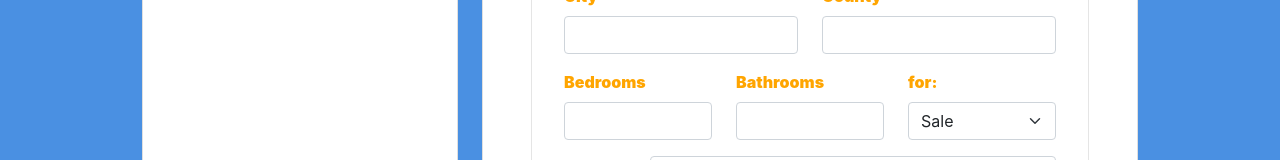
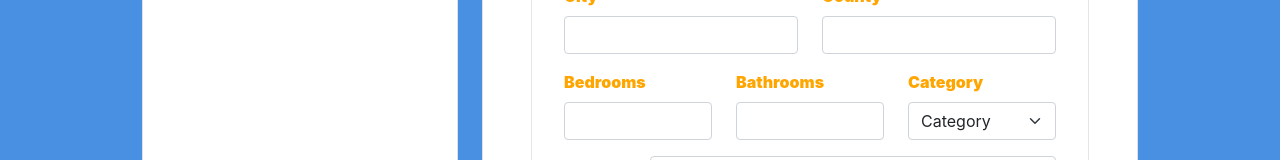
Before and after one commit to hermitex/makazi, a React (Create React App) app: page /new in a window 1280 px wide. Shown: the part 478-638 px from the top of the page. Built offline with nearby package versions, Linux system fonts and the light colour scheme; no server answers.

Commit message:
add category titles

```diff
--- a/src/components/NewListing/NewListing.jsx
+++ b/src/components/NewListing/NewListing.jsx
@@ -190,6 +190,7 @@ function NewListingForm() {
                 id="price"
                 name="price"
                 placeholder="Listing Price"
+                type="number"
               />
             </FormGroup>
             <Row>
@@ -255,7 +256,7 @@ function NewListingForm() {
               </Col>
               <Col md={4}>
                 <FormGroup>
-                  <Label for="category">for:</Label>
+                  <Label for="category">Category</Label>
 
                   <Input
                     required
@@ -265,9 +266,9 @@ function NewListingForm() {
                     name="category"
                     type="select"
                   >
-                    <option defaultValue="Sale">Sale</option>
-                    <option>Rent</option>
-                    <option>Lease</option>
+                    <option selected disabled>Category</option>
+                    <option defaultValue="Rent">Rent</option>
+                    <option>Sale</option>
                   </Input>
                 </FormGroup>
               </Col>
--- a/src/components/properties/Listing.jsx
+++ b/src/components/properties/Listing.jsx
@@ -19,6 +19,11 @@ function Listing({ listing, onDelete }) {
 
   return (
     <>
+      <Col md={12}>
+        <h2 style={{ borderBottom: "0.3rem solid orange" }} className="my-1">
+          <span style={{ color: "orange" }}>Category:</span> {listing.category}
+        </h2>
+      </Col>
       <Col md={12}>
         <Card className="mt-3 mb-2">
           <Row>
```
